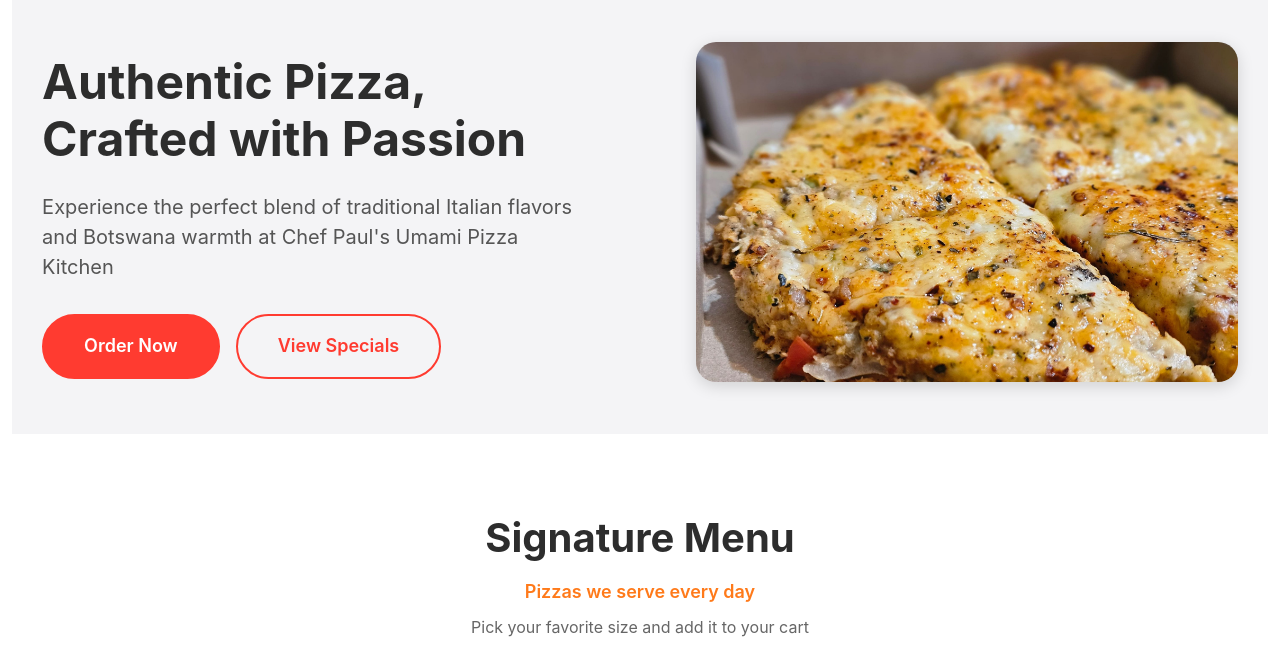
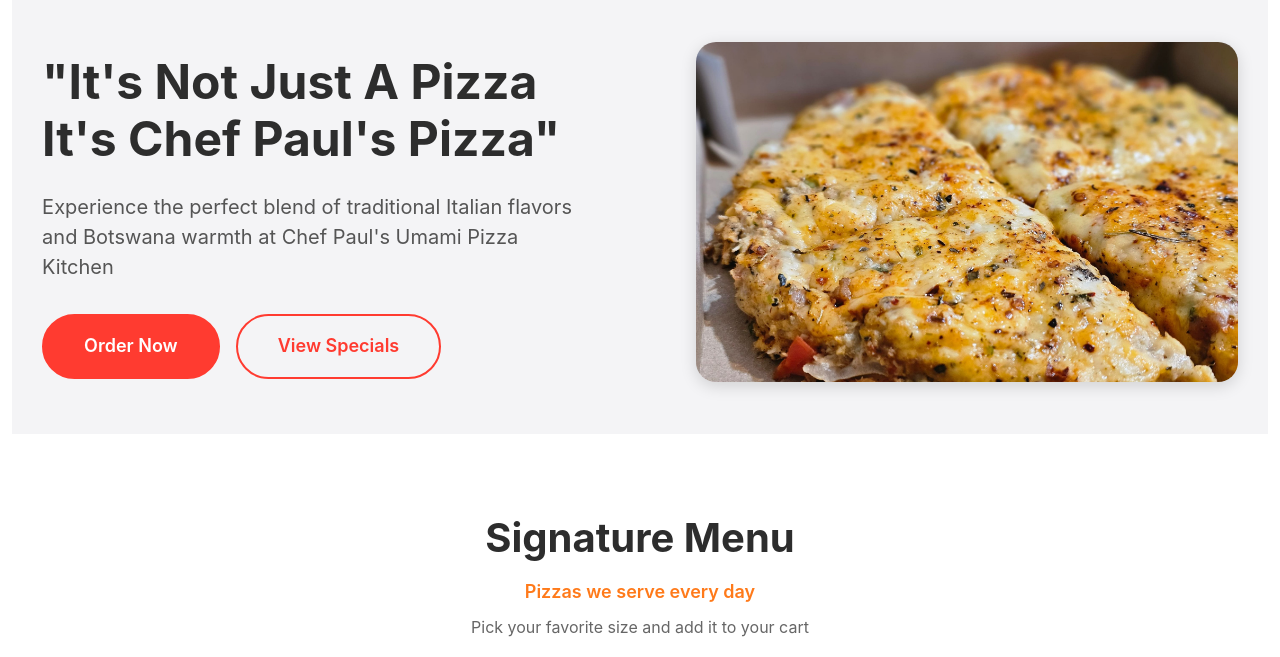
Before and after one commit to NASDANIEL689/themainpizzaweb, a website built with Vite: page index.html in a window 1280 px wide. Shown: the part 143-800 px from the top of the page. Built offline with nearby package versions, Linux system fonts and the light colour scheme; some packages are replaced by stand-ins of ours; no server answers; the database is empty.

Commit message:
Update hero title text for pizza kitchen

```diff
--- a/index.html
+++ b/index.html
@@ -50,7 +50,7 @@
 
       <section class="hero">
         <div class="hero-content">
-          <h2 class="hero-title">Authentic Pizza, Crafted with Passion</h2>
+          <h2 class="hero-title">"It's Not Just A Pizza It's Chef Paul's Pizza"</h2>
           <p class="hero-subtitle">Experience the perfect blend of traditional Italian flavors and Botswana warmth at Chef Paul's Umami Pizza Kitchen</p>
           <div class="hero-cta">
             <a href="#menu" class="btn btn-primary btn-lg">Order Now</a>
```
